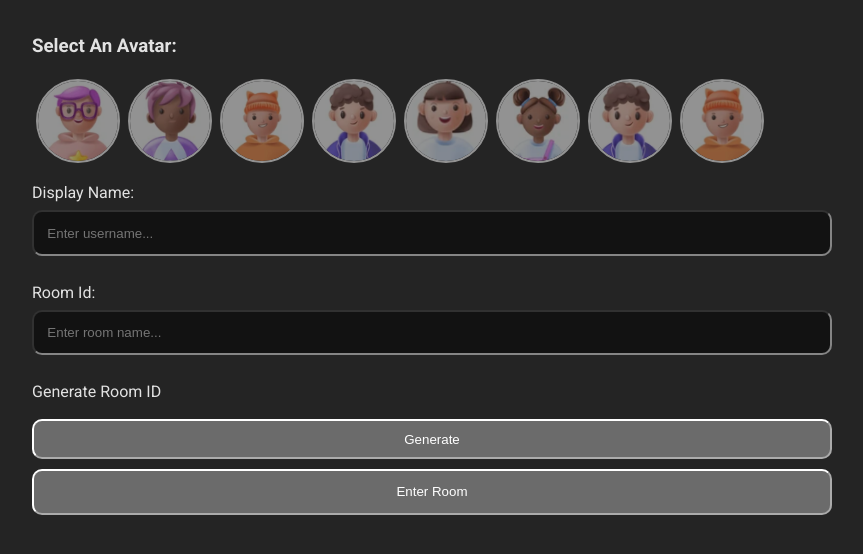
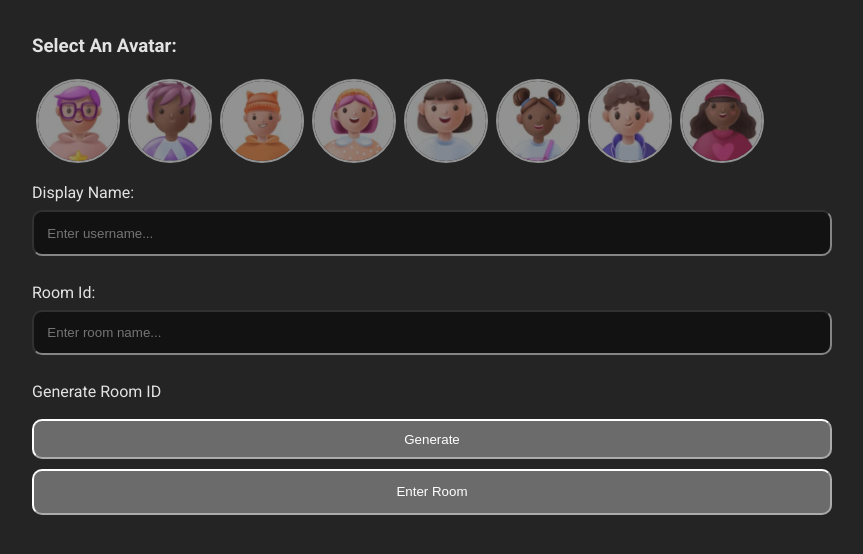
Before and after one commit to mamadvii98/hexachat, a website built with Vite: page demo/index.html in a window 1280 px wide. Shown: the whole page, without its empty margins (208-1071 px from the left). Built offline with nearby package versions, Linux system fonts and the light colour scheme.

Commit message:
Netlify Bug

```diff
--- a/demo/index.html
+++ b/demo/index.html
@@ -4,7 +4,7 @@
     <meta charset="UTF-8" />
     <link rel="icon" type="image/svg+xml" href="/logo.svg" />
     <meta name="viewport" content="width=device-width, initial-scale=1.0" />
-    <link rel="stylesheet" href="/style.css">
+    <link rel="stylesheet" href="style.css">
     <title>Voice-Chat-Rooms</title>
   </head>
   <body>
@@ -28,12 +28,12 @@
               <img class="avatar-selection" src="avatars/male-1.png"/>
               <img class="avatar-selection" src="avatars/male-2.png"/>
               <img class="avatar-selection" src="avatars/male-4.png"/>
-              <img class="avatar-selection" src="avatars/male-5.png"/>
+              <img class="avatar-selection" src="avatars/male-3.png"/>
 
               <img class="avatar-selection" src="avatars/female-1.png"/>
               <img class="avatar-selection" src="avatars/female-2.png"/>
               <img class="avatar-selection" src="avatars/female-4.png"/>
-              <img class="avatar-selection" src="avatars/female-5.png"/>
+              <img class="avatar-selection" src="avatars/female-3.png"/>
           </div>
 
           <div id="form-fields">
--- a/demo/main.js
+++ b/demo/main.js
@@ -1,4 +1,4 @@
-import "./public/style.css";
+import "./style.css";
 import AgoraRTC from "agora-rtc-sdk-ng";
 import AgoraRTM from "agora-rtm-sdk";
 
```
Also changed, not shown: demo/style.css (renamed from demo/public/style.css).
